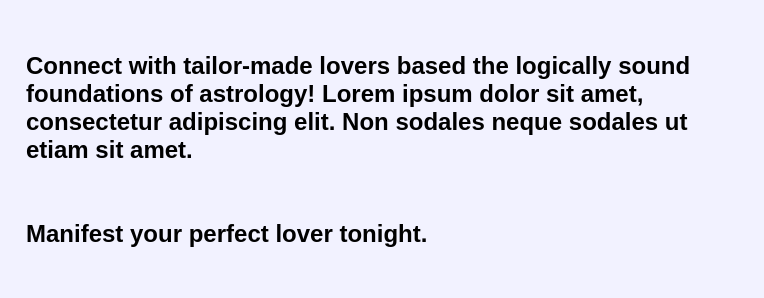
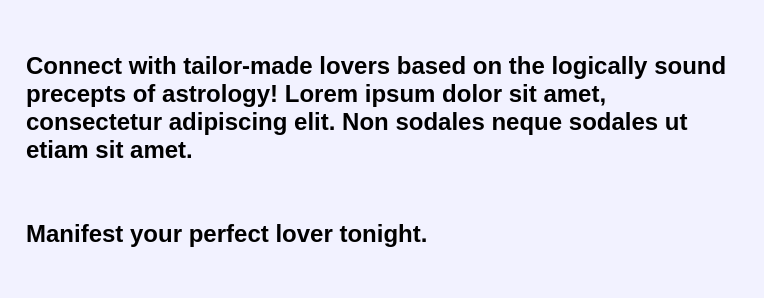
Before and after one commit to nickslick03/Sign-up-Form, a plain HTML site: page index.html in a window 1280 px wide. Shown: the top 298 px of the page, 516-1280 px from the left. Drawn offline with Linux system fonts and the light colour scheme.

Commit message:
slight grammer issues

```diff
--- a/index.html
+++ b/index.html
@@ -18,7 +18,7 @@
 
     <main>
         <p>
-            Connect with tailor-made lovers based the logically sound foundations of astrology!
+            Connect with tailor-made lovers based on the logically sound precepts of astrology!
             Lorem ipsum dolor sit amet, consectetur adipiscing elit.
             Non sodales neque sodales ut etiam sit amet. <br><br><br>
             Manifest your perfect lover tonight.
```
